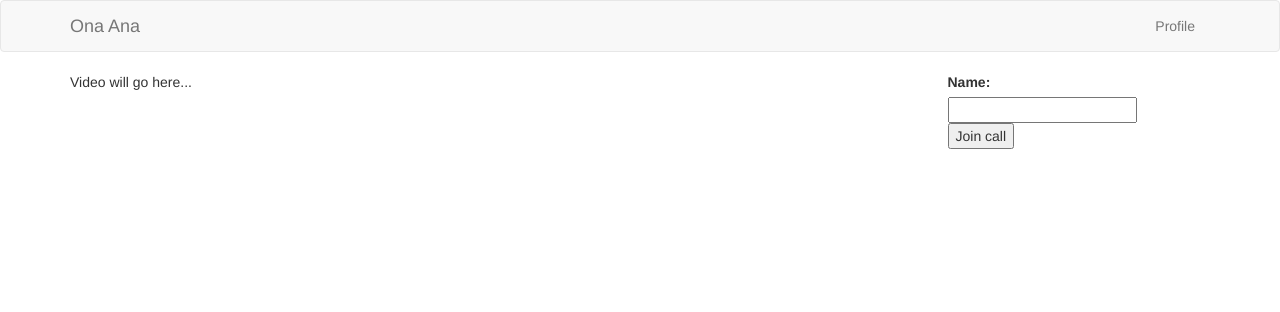
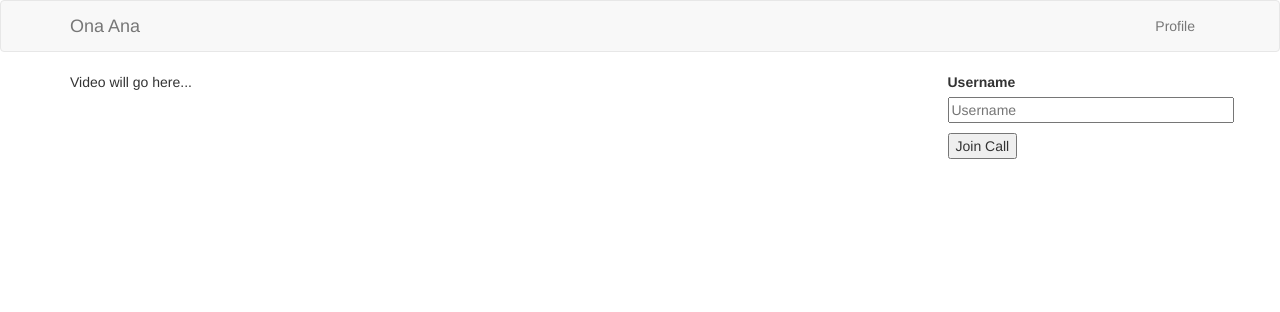
Before and after one commit to GitauHarrison/video-conferencing-app-using-flask-and-twilio, a Flask app: page / in a window 1280 px wide. Shown: the top 312 px of the page. Run offline with Flask 2, Linux system fonts and the light colour scheme; some libraries are stand-ins or nearby versions.

Commit message:
Use flask-wtf for forms; disregard flask-bootstrap on forms

```diff
--- a/app/routes.py
+++ b/app/routes.py
@@ -1,14 +1,13 @@
 from app import app
 from flask import render_template
-# from app.forms import JoinForm
+from app.forms import JoinForm
 
 
 @app.route('/', methods=['GET', 'POST'])
 @app.route('/join', methods=['GET', 'POST'])
 def index():
-    # form = JoinForm()
-    # return render_template('index.html', title='Join Video', form=form)
-    return render_template('index.html', title='Join Video')
+    form = JoinForm()
+    return render_template('index.html', title='Join Video', form=form)
 
 
 @app.route('/home', methods=['POST'])
--- a/app/templates/index.html
+++ b/app/templates/index.html
@@ -10,12 +10,14 @@
         </div>
         <div class="col-md-3">
             <!-- {{ wtf.quick_form(form) }} -->
-            <form>
-                <label for="username">Name: </label><br>
-                <input type="text" name=”username” id="username"><br>
-                <button id="join_leave">Join call</button>
+            <form action="" method="post" novalidate>
+                {{ form.hidden_tag() }}
+                <p>
+                    {{ form.username.label }}<br>
+                    {{ form.username(size=32, class="username") }}
+                </p>
+                <p>{{ form.submit(id="join_leave") }}</p>
             </form>
-
         </div>
     </div>
 {% endblock %}
```
